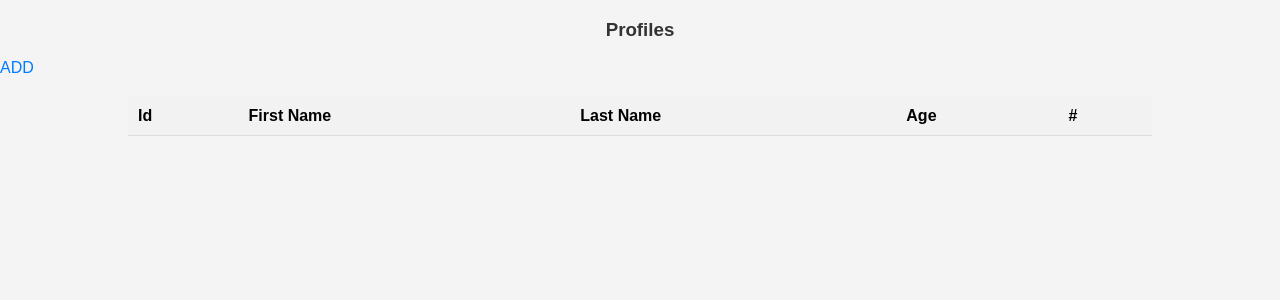
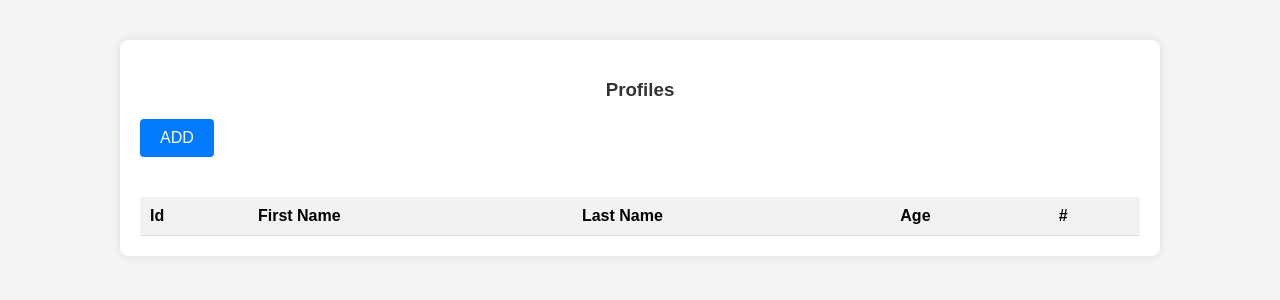
Before and after one commit to MattLaddy/FlaskApp, a Flask app: page / in a window 1280 px wide. Shown: the top 300 px of the page. Run offline with Flask 3, Linux system fonts and the light colour scheme; lists and menus that the app fills with data are empty.

Commit message:
clean css added + html files updated to reflect

```diff
--- a/static/styles.css
+++ b/static/styles.css
@@ -8,69 +8,6 @@ body {
 h3 {
     color: #333;
     text-align: center;
-}
-
-table {
-    width: 80%;
-    margin: 20px auto;
-    border-collapse: collapse;
-}
-
-th, td {
-    padding: 10px;
-    text-align: left;
-    border-bottom: 1px solid #ddd;
-}
-
-th {
-    background-color: #f2f2f2;
-}
-
-tr:hover {
-    background-color: #f5f5f5;
-}
-
-a {
-    text-decoration: none;
-    color: #007bff;
-}
-
-a:hover {
-    text-decoration: underline;
-}
-
-.form-container {
-    width: 50%;
-    margin: 0 auto;
-    padding: 20px;
-    background: #fff;
-    box-shadow: 0 0 10px rgba(0, 0, 0, 0.1);
-}
-
-form label {
-    display: block;
-    margin-bottom: 5px;
-}
-
-form input {
-    width: 100%;
-    padding: 8px;
-    margin-bottom: 10px;
-    border: 1px solid #ccc;
-    border-radius: 4px;
-}
-
-form button {
-    background-color: #007bff;
-    color: white;
-    border: none;
-    padding: 10px 20px;
-    border-radius: 4px;
-    cursor: pointer;
-}
-
-form button:hover {
-    background-color: #0056b3;
 }
 
 .form-container {
@@ -97,7 +34,7 @@ form input {
     border-radius: 4px;
 }
 
-form button {
+.submit-btn {
     width: 100%;
     background-color: #007bff;
     color: white;
@@ -106,8 +43,67 @@ form button {
     border-radius: 4px;
     cursor: pointer;
     font-size: 16px;
+    transition: background-color 0.3s ease;
 }
 
-form button:hover {
+.submit-btn:hover {
     background-color: #0056b3;
 }
+
+.content-container {
+    width: 80%;
+    max-width: 1000px;
+    margin: 40px auto;
+    padding: 20px;
+    background: #fff;
+    box-shadow: 0 0 10px rgba(0, 0, 0, 0.1);
+    border-radius: 8px;
+}
+
+.add-btn {
+    display: inline-block;
+    margin-bottom: 20px;
+    padding: 10px 20px;
+    background-color: #007bff;
+    color: white;
+    text-decoration: none;
+    border-radius: 4px;
+    text-align: center;
+    transition: background-color 0.3s ease;
+}
+
+.add-btn:hover {
+    background-color: #0056b3;
+}
+
+table {
+    width: 100%;
+    border-collapse: collapse;
+    margin-top: 20px;
+}
+
+th, td {
+    padding: 10px;
+    text-align: left;
+    border-bottom: 1px solid #ddd;
+}
+
+th {
+    background-color: #f2f2f2;
+}
+
+tr:hover {
+    background-color: #f5f5f5;
+}
+
+.delete-btn {
+    color: #ff0000;
+    text-decoration: none;
+    padding: 5px 10px;
+    border-radius: 4px;
+    transition: background-color 0.3s ease;
+}
+
+.delete-btn:hover {
+    background-color: #ffcccc;
+}
--- a/templates/index.html
+++ b/templates/index.html
@@ -5,26 +5,31 @@
     <link rel="stylesheet" href="{{ url_for('static', filename='styles.css') }}">
 </head>
 <body>
+    <div class="content-container">
         <h3>Profiles</h3>
-      <a href="/add_data">ADD</a>
-      <br>
+        <a href="/add_data" class="add-btn">ADD</a>
         <table>
             <thead>
+                <tr>
                     <th>Id</th>
                     <th>First Name</th>
                     <th>Last Name</th>
                     <th>Age</th>
                     <th>#</th>
+                </tr>
             </thead>
+            <tbody>
                 {% for data in profiles %}
-         <tbody>
-            <td>{{data.id}}</td>
-            <td>{{data.first_name}}</td>
-            <td>{{data.last_name}}</td>
-            <td>{{data.age}}</td>
-            <td><a href="/delete/{{data.id}}" type="button">Delete</a></td>
+                <tr>
+                    <td>{{ data.id }}</td>
+                    <td>{{ data.first_name }}</td>
+                    <td>{{ data.last_name }}</td>
+                    <td>{{ data.age }}</td>
+                    <td><a href="/delete/{{ data.id }}" class="delete-btn">Delete</a></td>
+                </tr>
+                {% endfor %}
             </tbody>
-         {% endfor%}
         </table>
+    </div>
 </body>
 </html>
```
Also changed, not shown: templates/add_profile.html (+6 -4 lines), instance/site.db. Lines whose indentation alone changed are shown as unchanged.
